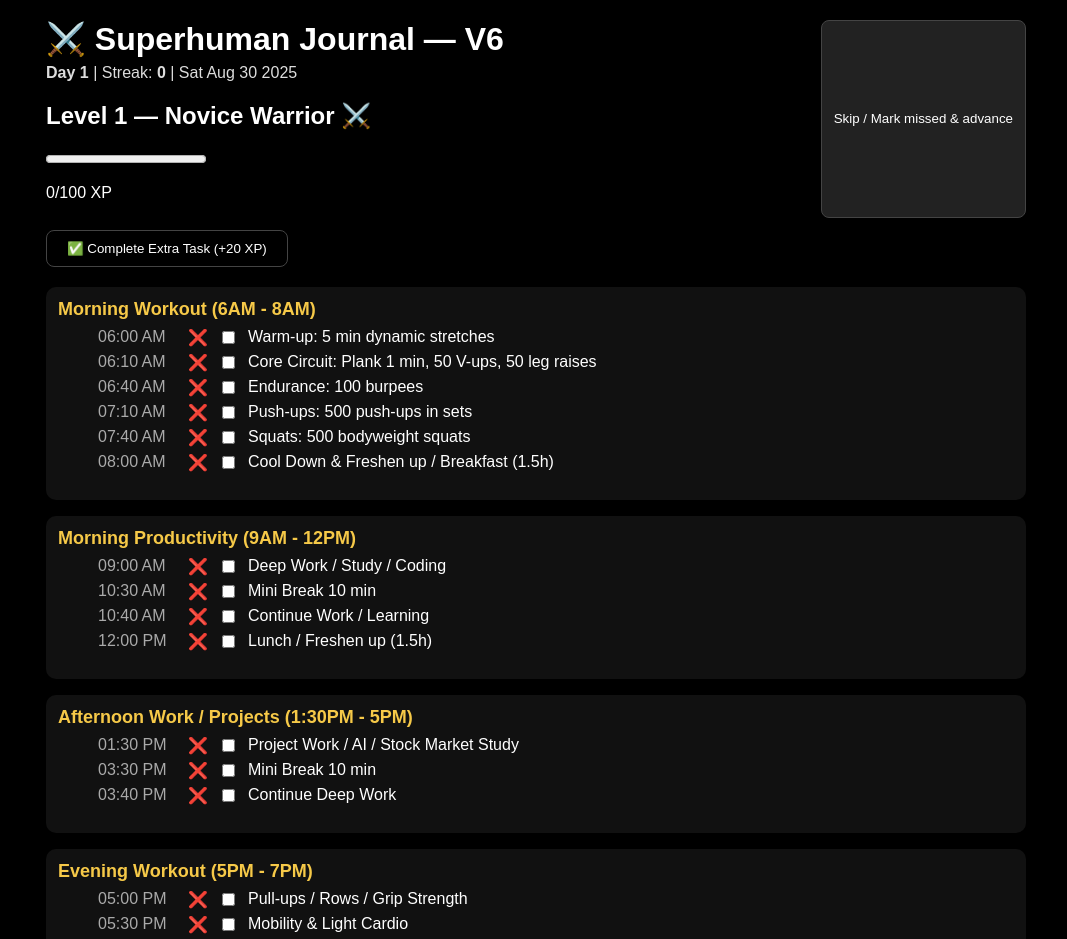
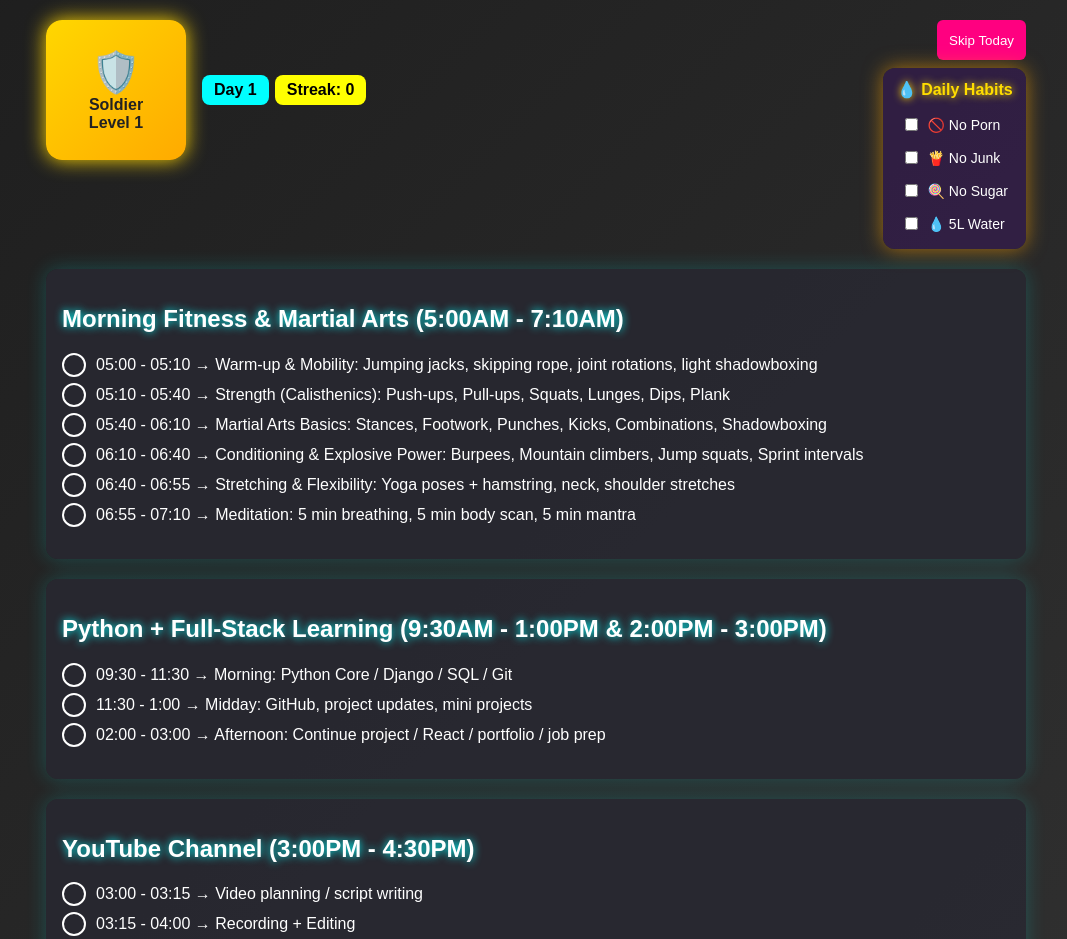
Before and after one commit to ajayvinukonda-ofc/superthing-v6, a React (Create React App) app: page / in a window 1280 px wide. Shown: the top 939 px of the page, without its empty margins (104-1171 px from the left). Built offline with nearby package versions, Linux system fonts and the light colour scheme.

Commit message:
Updated App.tsx with daily habit box and notifications

```diff
--- a/src/App.tsx
+++ b/src/App.tsx
@@ -1,76 +1,63 @@
+// App.tsx
 import React, { useEffect, useMemo, useState } from "react";
+import Particles from "@tsparticles/react";
+import type { ISourceOptions } from "@tsparticles/engine";
 
 // ------------------ Types ------------------
 type Task = { time: string; task: string };
 type Section = { id: string; title: string; tasks: Task[] };
 type DayState = { sections: { [key: string]: boolean[] }; completed: boolean };
 type DaysState = { [dayId: number]: DayState };
+type BadgeLog = { level: number; title: string; date: string };
 
-// ------------------ Mission Blueprint ------------------
+// ------------------ Timetable ------------------
 const MISSION_BLUEPRINT: Section[] = [
   {
-    id: "morning_workout",
-    title: "Morning Workout (6AM - 8AM)",
+    id: "morning_fitness",
+    title: "Morning Fitness & Martial Arts (5:00AM - 7:10AM)",
     tasks: [
-      { time: "06:00 AM", task: "Warm-up: 5 min dynamic stretches" },
-      { time: "06:10 AM", task: "Core Circuit: Plank 1 min, 50 V-ups, 50 leg raises" },
-      { time: "06:40 AM", task: "Endurance: 100 burpees" },
-      { time: "07:10 AM", task: "Push-ups: 500 push-ups in sets" },
-      { time: "07:40 AM", task: "Squats: 500 bodyweight squats" },
-      { time: "08:00 AM", task: "Cool Down & Freshen up / Breakfast (1.5h)" },
+      { time: "05:00 - 05:10", task: "Warm-up & Mobility: Jumping jacks, skipping rope, joint rotations, light shadowboxing" },
+      { time: "05:10 - 05:40", task: "Strength (Calisthenics): Push-ups, Pull-ups, Squats, Lunges, Dips, Plank" },
+      { time: "05:40 - 06:10", task: "Martial Arts Basics: Stances, Footwork, Punches, Kicks, Combinations, Shadowboxing" },
+      { time: "06:10 - 06:40", task: "Conditioning & Explosive Power: Burpees, Mountain climbers, Jump squats, Sprint intervals" },
+      { time: "06:40 - 06:55", task: "Stretching & Flexibility: Yoga poses + hamstring, neck, shoulder stretches" },
+      { time: "06:55 - 07:10", task: "Meditation: 5 min breathing, 5 min body scan, 5 min mantra" },
     ],
   },
   {
-    id: "morning_productivity",
-    title: "Morning Productivity (9AM - 12PM)",
+    id: "python_fullstack_learning",
+    title: "Python + Full-Stack Learning (9:30AM - 1:00PM & 2:00PM - 3:00PM)",
     tasks: [
-      { time: "09:00 AM", task: "Deep Work / Study / Coding" },
-      { time: "10:30 AM", task: "Mini Break 10 min" },
-      { time: "10:40 AM", task: "Continue Work / Learning" },
-      { time: "12:00 PM", task: "Lunch / Freshen up (1.5h)" },
+      { time: "09:30 - 11:30", task: "Morning: Python Core / Django / SQL / Git" },
+      { time: "11:30 - 1:00", task: "Midday: GitHub, project updates, mini projects" },
+      { time: "02:00 - 03:00", task: "Afternoon: Continue project / React / portfolio / job prep" },
     ],
   },
   {
-    id: "afternoon_work",
-    title: "Afternoon Work / Projects (1:30PM - 5PM)",
+    id: "youtube_channel",
+    title: "YouTube Channel (3:00PM - 4:30PM)",
     tasks: [
-      { time: "01:30 PM", task: "Project Work / AI / Stock Market Study" },
-      { time: "03:30 PM", task: "Mini Break 10 min" },
-      { time: "03:40 PM", task: "Continue Deep Work" },
+      { time: "03:00 - 03:15", task: "Video planning / script writing" },
+      { time: "03:15 - 04:00", task: "Recording + Editing" },
+      { time: "04:00 - 04:30", task: "Uploading + SEO + Thumbnails" },
     ],
   },
   {
-    id: "evening_workout",
-    title: "Evening Workout (5PM - 7PM)",
+    id: "evening_fitness",
+    title: "Evening Fitness / Martial Arts (4:30PM - 6:00PM)",
     tasks: [
-      { time: "05:00 PM", task: "Pull-ups / Rows / Grip Strength" },
-      { time: "05:30 PM", task: "Mobility & Light Cardio" },
-      { time: "06:00 PM", task: "Core & Stretching" },
-      { time: "06:30 PM", task: "Cooldown & Freshen up / Dinner (1.5h)" },
-    ],
-  },
-  {
-    id: "night_creative",
-    title: "Creative / Influence / YouTube (8:00PM - 10:00PM)",
-    tasks: [
-      { time: "08:00 PM", task: "Script / Record / Edit content" },
-      { time: "09:00 PM", task: "Plan Next Day / Engagement" },
-      { time: "10:00 PM", task: "Wind down / Light Reading" },
-    ],
-  },
-  {
-    id: "night_wind_down",
-    title: "Night / Journaling / Meditation (10:00PM - 10:30PM)",
-    tasks: [
-      { time: "10:00 PM", task: "Meditation / Journaling / Visualization" },
-      { time: "10:15 PM", task: "Prepare for sleep" },
+      { time: "04:30 - 04:40", task: "Warm-up: Skipping rope 3 min, Mobility drills" },
+      { time: "04:40 - 05:10", task: "Martial Arts Focus: Combos, Defense drills, Bag/pillow strikes, Kick–punch combinations" },
+      { time: "05:10 - 05:30", task: "Strength + Core: Push-up variations, Inverted rows, Leg raises, Side planks" },
+      { time: "05:30 - 05:45", task: "Conditioning: Sprint intervals, Burpees, Skater jumps" },
+      { time: "05:45 - 06:00", task: "Stretching + Meditation: Quick yoga stretches + calming meditation" },
     ],
   },
 ];
 
 // ------------------ Helpers ------------------
 function generateDays(numDays = 180) {
-  const arr = [];
+  const arr: { id: number; date: string }[] = [];
   const today = new Date();
   for (let i = 1; i <= numDays; i++) {
     const d = new Date(today);
@@ -80,230 +67,302 @@ function generateDays(numDays = 180) {
   return arr;
 }
 
-const LS_KEY = "superthing_v6_timetable_v3";
-const XP_KEY = "superthing_xp";
+// ------------------ Local Storage Keys ------------------
+const LS_KEY = "superhuman_timetable";
+const XP_KEY = "superhuman_xp";
+const BADGE_LOG_KEY = "superhuman_badges";
+const HABITS_KEY = "superhuman_habits";
+
+// ------------------ Particles ------------------
+const particlesOptions: ISourceOptions = {
+  background: { color: "transparent" },
+  fpsLimit: 60,
+  interactivity: { events: { onHover: { enable: true, mode: "repulse" } }, modes: { repulse: { distance: 100 } } },
+  particles: {
+    color: { value: ["#ff0080", "#00ffff", "#ffff00"] },
+    links: { enable: true, distance: 150, color: "#fff", opacity: 0.3, width: 1 },
+    move: { enable: true, speed: 2, outModes: "bounce" },
+    number: { value: 80, density: { enable: true } },
+    opacity: { value: 0.6 },
+    shape: { type: "circle" },
+    size: { value: { min: 1, max: 3 } },
+  },
+};
+
+// ------------------ Badges ------------------
+const BADGES = [
+  { level: 1, title: "Soldier", icon: "🛡️" },
+  { level: 5, title: "Warrior", icon: "⚔️" },
+  { level: 10, title: "Lord", icon: "👑" },
+  { level: 20, title: "Legend", icon: "🔥" },
+  { level: 50, title: "Immortal King", icon: "💀👑" },
+];
+const getBadge = (level: number) => {
+  let badge = BADGES[0];
+  for (const b of BADGES) if (level >= b.level) badge = b;
+  return badge;
+};
 
 // ------------------ Main App ------------------
 export default function App() {
   const days = useMemo(() => generateDays(180), []);
 
-  // Timetable State
-  const [daysState, setDaysState] = useState<DaysState>(() => {
+  const [daysState, setDaysState] = useState<DaysState>({});
+  const [currentDayId, setCurrentDayId] = useState<number>(1);
+  const [streak, setStreak] = useState<number>(0);
+  const [xp, setXp] = useState<number>(0);
+  const [level, setLevel] = useState<number>(1);
+  const [badgeLog, setBadgeLog] = useState<BadgeLog[]>([]);
+  const [selectedPastDayId, setSelectedPastDayId] = useState<number | null>(null);
+  const [showPastLogs, setShowPastLogs] = useState<boolean>(false);
+  const [habits, setHabits] = useState<{ [key: string]: boolean }>({});
+
+  // ------------------ Notifications Permission ------------------
+  useEffect(() => {
+    if ("Notification" in window && Notification.permission !== "granted") {
+      Notification.requestPermission();
+    }
+  }, []);
+
+  const notify = (title: string, body: string) => {
+    if ("Notification" in window && Notification.permission === "granted") {
+      new Notification(title, { body, icon: "/favicon.ico" });
+    }
+  };
+
+  // ------------------ Initialize ------------------
+  useEffect(() => {
+    let saved: any = null;
     try {
       const raw = localStorage.getItem(LS_KEY);
-      if (raw) return JSON.parse(raw).daysState;
+      if (raw) saved = JSON.parse(raw);
     } catch {}
+    if (saved?.daysState) setDaysState(saved.daysState);
+    else {
       const init: DaysState = {};
       days.forEach((d) => {
         const sections: { [key: string]: boolean[] } = {};
-      MISSION_BLUEPRINT.forEach((sec) => {
-        sections[sec.id] = Array(sec.tasks.length).fill(false);
-      });
+        MISSION_BLUEPRINT.forEach((sec) => (sections[sec.id] = Array(sec.tasks.length).fill(false)));
         init[d.id] = { sections, completed: false };
       });
-    return init;
-  });
+      setDaysState(init);
+    }
+    setCurrentDayId(saved?.currentDayId || 1);
+    setStreak(saved?.streak || 0);
 
-  const [currentDayId, setCurrentDayId] = useState<number>(() => {
-    try {
-      const raw = localStorage.getItem(LS_KEY);
-      if (raw) return JSON.parse(raw).currentDayId;
-    } catch {}
-    return 1;
-  });
+    const habitsRaw = localStorage.getItem(HABITS_KEY);
+    if (habitsRaw) setHabits(JSON.parse(habitsRaw));
+  }, [days]);
 
-  const [streak, setStreak] = useState<number>(() => {
-    try {
-      const raw = localStorage.getItem(LS_KEY);
-      if (raw) return JSON.parse(raw).streak || 0;
-    } catch {}
-    return 0;
-  });
-
-  // XP + Level State
-  const [xp, setXp] = useState(() => {
-    const savedXp = localStorage.getItem(`${XP_KEY}_xp`);
-    return savedXp ? parseInt(savedXp, 10) : 0;
-  });
-
-  const [level, setLevel] = useState(() => {
-    const savedLevel = localStorage.getItem(`${XP_KEY}_level`);
-    return savedLevel ? parseInt(savedLevel, 10) : 1;
-  });
-
-  // Save Timetable + XP
+  // ------------------ Save State ------------------
   useEffect(() => {
-    try {
+    if (!daysState) return;
     const payload = { daysState, currentDayId, streak };
     localStorage.setItem(LS_KEY, JSON.stringify(payload));
     localStorage.setItem(`${XP_KEY}_xp`, xp.toString());
     localStorage.setItem(`${XP_KEY}_level`, level.toString());
-    } catch {}
-  }, [daysState, currentDayId, streak, xp, level]);
+    localStorage.setItem(BADGE_LOG_KEY, JSON.stringify(badgeLog));
+    localStorage.setItem(HABITS_KEY, JSON.stringify(habits));
+  }, [daysState, currentDayId, streak, xp, level, badgeLog, habits]);
 
-  // XP / Level system
-  useEffect(() => {
-    if (xp >= 100) {
-      setLevel((prev) => prev + 1);
-      setXp(0);
-    }
-  }, [xp]);
+  const todayState = daysState[currentDayId] || { sections: {}, completed: false };
 
-  const getTitle = (level: number): string => {
-    if (level < 5) return "Novice Warrior ⚔️";
-    if (level < 10) return "Knight 🛡️";
-    if (level < 20) return "Lord 👑";
-    if (level < 50) return "Legend 🔥";
-    return "Immortal King 💀👑";
-  };
-
-  // Notifications
-  useEffect(() => {
-    if ("Notification" in window) {
-      Notification.requestPermission();
-    }
-    const checkNotifications = setInterval(() => {
-      const now = new Date();
-      const h = now.getHours();
-      const m = now.getMinutes();
-      if (h === 6 && m === 0) new Notification("🔥 Time for Morning Workout!");
-      if (h === 17 && m === 0) new Notification("⚔️ Evening Training Begins!");
-      if (h === 22 && m === 30) new Notification("💤 Sleep Time — Recharge for tomorrow!");
-    }, 60000);
-    return () => clearInterval(checkNotifications);
-  }, []);
-
-  // Toggle Task
+  // ------------------ Task Toggles ------------------
   const toggleTask = (dayId: number, sectionId: string, taskIndex: number) => {
     setDaysState((prev) => {
       const copy = { ...prev };
+      if (!copy[dayId]) return prev;
       const day = { ...copy[dayId] };
       const sections = { ...day.sections };
-      const arr = [...sections[sectionId]];
+      const arr = [...(sections[sectionId] || [])];
       arr[taskIndex] = !arr[taskIndex];
       sections[sectionId] = arr;
 
-      const allDone = MISSION_BLUEPRINT.every(
-        (sec) => (sections[sec.id] || []).every(Boolean)
-      );
-      const wasCompleted = day.completed;
+      const allDone = MISSION_BLUEPRINT.every((sec) => (sections[sec.id] || []).every(Boolean));
       day.sections = sections;
       day.completed = allDone;
       copy[dayId] = day;
 
-      if (!wasCompleted && allDone && dayId === currentDayId) {
+      if (!day.completed && allDone && dayId === currentDayId) {
         setStreak((s) => s + 1);
         setCurrentDayId((cid) => Math.min(cid + 1, days.length));
-        setXp((prev) => prev + 50); // bonus XP for completing a day
+        setXp((prev) => prev + 50);
+        if ((level + 1) % 5 === 0) {
+          const badge = getBadge(level + 1);
+          setBadgeLog((prev) => [...prev, { level: badge.level, title: badge.title, date: new Date().toDateString() }]);
+        }
+        setLevel((prev) => prev + 1);
       }
       return copy;
     });
   };
 
+  const toggleHabit = (key: string) => {
+    setHabits((prev) => ({ ...prev, [key]: !prev[key] }));
+  };
+
   const markMissedAndAdvance = () => {
-    setDaysState((prev) => {
-      const copy = { ...prev };
-      copy[currentDayId].completed = false;
-      return copy;
-    });
     setCurrentDayId((cid) => Math.min(cid + 1, days.length));
   };
 
-  const todayEntry = days.find((d) => d.id === currentDayId) || days[0];
-  const todayState = daysState[currentDayId];
+  const currentBadge = getBadge(level);
 
-  // ------------------ UI ------------------
+  // ------------------ Schedule Notifications ------------------
+  useEffect(() => {
+    const timers: NodeJS.Timeout[] = [];
+
+    MISSION_BLUEPRINT.forEach((section) => {
+      section.tasks.forEach((task) => {
+        const [hourStr, minStr] = task.time.split(" - ")[0].split(":");
+        const taskTime = new Date();
+        taskTime.setHours(parseInt(hourStr), parseInt(minStr), 0, 0);
+
+        const now = new Date();
+        let diff = taskTime.getTime() - now.getTime();
+        if (diff < 0) {
+          diff += 24 * 60 * 60 * 1000; // Schedule for tomorrow
+        }
+
+        timers.push(
+          setTimeout(() => {
+            notify("Hey Light!", `Time for: ${task.task}`);
+          }, diff)
+        );
+      });
+    });
+
+    return () => timers.forEach(clearTimeout);
+  }, [currentDayId]);
+
+  // ------------------ Render ------------------
   return (
-    <div style={{ background: "#000", color: "#fff", minHeight: "100vh", padding: 20 }}>
-      <div style={{ maxWidth: 980, margin: "0 auto" }}>
+    <div style={{ background: "linear-gradient(135deg, #1e1e1e, #333)", minHeight: "100vh", color: "#fff", position: "relative", padding: 20, fontFamily: "Arial, sans-serif" }}>
+      <Particles options={particlesOptions} style={{ position: "absolute", zIndex: 0, top: 0, left: 0, width: "100%", height: "100%" }} />
+
+      <div style={{ position: "relative", zIndex: 1, maxWidth: 980, margin: "0 auto" }}>
         {/* Header */}
-        <header style={{ display: "flex", justifyContent: "space-between", marginBottom: 12 }}>
-          <div>
-            <h1 style={{ margin: 0 }}>⚔️ Superhuman Journal — V6</h1>
-            <div style={{ color: "#ddd", marginTop: 6 }}>
-              <strong>Day {currentDayId}</strong> | Streak: <strong>{streak}</strong> | {todayEntry.date}
+        <header style={{ display: "flex", justifyContent: "space-between", alignItems: "flex-start", marginBottom: 20, gap: 12 }}>
+          <div style={{ display: "flex", alignItems: "center", gap: 16 }}>
+            <div style={{ width: 140, height: 140, borderRadius: 16, background: "linear-gradient(135deg,#FFD700,#FFAA00)", display: "flex", alignItems: "center", justifyContent: "center", flexDirection: "column", color: "#222", fontWeight: "bold", fontSize: 16, textAlign: "center", boxShadow: "0 0 20px gold" }}>
+              <div style={{ fontSize: 40 }}>{currentBadge.icon}</div>
+              <div>{currentBadge.title}</div>
+              <div>Level {level}</div>
             </div>
-            <div style={{ marginTop: 8 }}>
-              <h2>
-                Level {level} — {getTitle(level)}
-              </h2>
-              <progress value={xp} max={100}></progress>
-              <p>{xp}/100 XP</p>
+
+            <div style={{ display: "flex", flexDirection: "column", gap: 8 }}>
+              <div style={{ display: "flex", gap: 6 }}>
+                <div style={{ padding: "6px 12px", borderRadius: 8, background: "#0ff", color: "#000", fontWeight: "bold" }}>Day {currentDayId}</div>
+                <div style={{ padding: "6px 12px", borderRadius: 8, background: "#ff0", color: "#000", fontWeight: "bold" }}>Streak: {streak}</div>
               </div>
             </div>
-          <button
-            onClick={markMissedAndAdvance}
+          </div>
+
+          <div style={{ display: "flex", flexDirection: "column", alignItems: "flex-end", gap: 8 }}>
+            <button onClick={markMissedAndAdvance} style={{ background: "#ff0080", color: "#fff", border: "none", padding: "6px 12px", borderRadius: 6, cursor: "pointer", height: 40 }}>
+              Skip Today
+            </button>
+
+            {/* Daily Habits Box behind Skip Today */}
+            <div style={{ padding: 12, borderRadius: 12, background: "rgba(50,30,70,0.9)", boxShadow: "0 0 20px rgba(255, 165, 0,0.6)", display: "flex", flexDirection: "column", gap: 6 }}>
+              <h4 style={{ margin: 0, color: "#ffdd00", textAlign: "center", marginBottom: 6, textShadow: "0 0 8px #ffdd00" }}>💧 Daily Habits</h4>
+              {[
+                { key: "No Porn", icon: "🚫" },
+                { key: "No Junk", icon: "🍟" },
+                { key: "No Sugar", icon: "🍭" },
+                { key: "5L Water", icon: "💧" },
+              ].map((habit) => (
+                <label
+                  key={habit.key}
                   style={{
-              padding: "8px 12px",
-              borderRadius: 8,
-              background: "#222",
-              color: "#fff",
-              border: "1px solid #444",
+                    display: "flex",
+                    alignItems: "center",
+                    gap: 6,
+                    fontSize: 14,
+                    cursor: "pointer",
+                    padding: "4px 6px",
+                    borderRadius: 6,
+                    background: habits[habit.key] ? "rgba(255,255,0,0.2)" : "transparent",
+                    boxShadow: habits[habit.key] ? "0 0 10px rgba(255, 255, 0, 0.8)" : "none",
+                    transition: "all 0.3s ease",
                   }}
                 >
-            Skip / Mark missed & advance
-          </button>
+                  <input type="checkbox" checked={!!habits[habit.key]} onChange={() => toggleHabit(habit.key)} />
+                  <span style={{ fontWeight: habits[habit.key] ? "bold" : "normal", color: habits[habit.key] ? "#ff0" : "#fff", textShadow: habits[habit.key] ? "0 0 6px #ff0" : "none" }}>
+                    {habit.icon} {habit.key}
+                  </span>
+                </label>
+              ))}
+            </div>
+          </div>
         </header>
 
-        {/* XP Button */}
-        <div style={{ marginBottom: 20 }}>
+        {/* Timetable */}
+        {MISSION_BLUEPRINT.map((sec) => (
+          <section key={sec.id} style={{ marginBottom: 20, padding: 16, borderRadius: 12, background: "rgba(40,40,50,0.85)", boxShadow: "0 0 20px rgba(0,255,255,0.2)" }}>
+            <h2 style={{ textShadow: "0 0 8px #0ff" }}>{sec.title}</h2>
+            <ul style={{ listStyle: "none", padding: 0 }}>
+              {sec.tasks.map((t, i) => (
+                <li key={i} style={{ display: "flex", alignItems: "center", margin: "6px 0", cursor: "pointer" }} onClick={() => toggleTask(currentDayId, sec.id, i)}>
+                  <span style={{ display: "inline-block", width: 20, height: 20, borderRadius: "50%", border: "2px solid #fff", marginRight: 10, background: todayState.sections[sec.id]?.[i] ? "#ff0080" : "transparent" }}></span>
+                  <span style={{ textDecoration: todayState.sections[sec.id]?.[i] ? "line-through" : "none", color: todayState.sections[sec.id]?.[i] ? "#888" : "#fff" }}>
+                    {t.time} → {t.task}
+                  </span>
+                </li>
+              ))}
+            </ul>
+          </section>
+        ))}
+
+        {/* Past Logs */}
+        <section style={{ marginTop: 30, padding: 16, borderRadius: 12, background: "rgba(40,40,50,0.85)", boxShadow: "0 0 20px rgba(255,0,255,0.2)" }}>
+          <h2 style={{ textShadow: "0 0 8px #ff00ff", cursor: "pointer" }} onClick={() => setShowPastLogs((prev) => !prev)}>
+            🏅 Past Logs {showPastLogs ? "▲" : "▼"}
+          </h2>
+          {showPastLogs && (
+            <div style={{ maxHeight: 300, overflowY: "auto", marginTop: 10 }}>
+              {days.map((d) => (
+                <div key={d.id} style={{ marginBottom: 6 }}>
                   <button
-            onClick={() => setXp((prev) => prev + 20)}
+                    onClick={() => setSelectedPastDayId(d.id)}
                     style={{
-              padding: "10px 20px",
-              backgroundColor: "black",
-              color: "white",
-              border: "1px solid #444",
-              borderRadius: "8px",
+                      width: "100%",
+                      textAlign: "left",
+                      padding: "6px 10px",
+                      borderRadius: 6,
+                      border: "none",
+                      background: daysState[d.id]?.completed ? "#0f0a" : "#f00a",
+                      color: "#fff",
                       cursor: "pointer",
                     }}
                   >
-            ✅ Complete Extra Task (+20 XP)
+                    {d.date} - {daysState[d.id]?.completed ? "Completed" : "Incomplete"}
                   </button>
                 </div>
+              ))}
 
-        {/* Daily Sections */}
+              {selectedPastDayId && (
+                <div style={{ marginTop: 16, padding: 10, background: "#222", borderRadius: 8 }}>
+                  <h3 style={{ marginTop: 0 }}>Details for {days.find((d) => d.id === selectedPastDayId)?.date}</h3>
                   {MISSION_BLUEPRINT.map((sec) => (
-          <div key={sec.id} style={{ marginBottom: 16, padding: 12, borderRadius: 10, background: "#111" }}>
-            <strong style={{ color: "#f6c948", fontSize: 18 }}>{sec.title}</strong>
-            <ul style={{ marginTop: 8 }}>
-              {sec.tasks.map((item, idx) => {
-                const done = !!todayState?.sections?.[sec.id]?.[idx];
-                return (
-                  <li key={idx} style={{ display: "flex", alignItems: "center", gap: 10, marginBottom: 6 }}>
-                    <span style={{ width: 80, color: "#aaa" }}>{item.time}</span>
-                    <span style={{ width: 20 }}>{done ? "✅" : "❌"}</span>
-                    <input
-                      type="checkbox"
-                      checked={done}
-                      onChange={() => toggleTask(currentDayId, sec.id, idx)}
-                    />
-                    <span>{item.task}</span>
+                    <div key={sec.id} style={{ marginBottom: 10 }}>
+                      <strong>{sec.title}</strong>
+                      <ul style={{ paddingLeft: 20 }}>
+                        {sec.tasks.map((t, i) => (
+                          <li key={i} style={{ color: daysState[selectedPastDayId]?.sections[sec.id]?.[i] ? "#0f0" : "#f00" }}>
+                            {t.time} → {t.task} ({daysState[selectedPastDayId]?.sections[sec.id]?.[i] ? "Done" : "Missed"})
                           </li>
-                );
-              })}
+                        ))}
                       </ul>
                     </div>
                   ))}
-
-        {/* Past Days Log */}
-        <details style={{ background: "#0b0b0b", padding: 12, borderRadius: 10 }}>
-          <summary style={{ cursor: "pointer", fontWeight: "600" }}>📜 Past Days Log</summary>
-          <div style={{ marginTop: 10 }}>
-            {days.slice(0, currentDayId).map((d) => {
-              const state = daysState[d.id];
-              const status = state?.completed ? "✅ Completed" : "❌ Missed";
-              return (
-                <div key={d.id} style={{ padding: 10, borderBottom: "1px solid #222" }}>
-                  <div style={{ display: "flex", justifyContent: "space-between" }}>
-                    <div>{d.date}</div>
-                    <div style={{ color: state?.completed ? "#6EE7B7" : "#F87171" }}>{status}</div>
+                  <button onClick={() => setSelectedPastDayId(null)} style={{ marginTop: 10, padding: "6px 12px", borderRadius: 6, border: "none", background: "#ff0080", color: "#fff", cursor: "pointer" }}>
+                    Close Details
+                  </button>
                 </div>
+              )}
             </div>
-              );
-            })}
-          </div>
-        </details>
+          )}
+        </section>
       </div>
     </div>
   );
--- /dev/null
+++ b/src/react-tsparticles.d.ts
@@ -0,0 +1 @@
+declare module "react-tsparticles";
```
Also changed, not shown: package.json (+11 -6 lines), 1 other file (tests, documents, lock files or other folders). Lines whose indentation alone changed are shown as unchanged.
